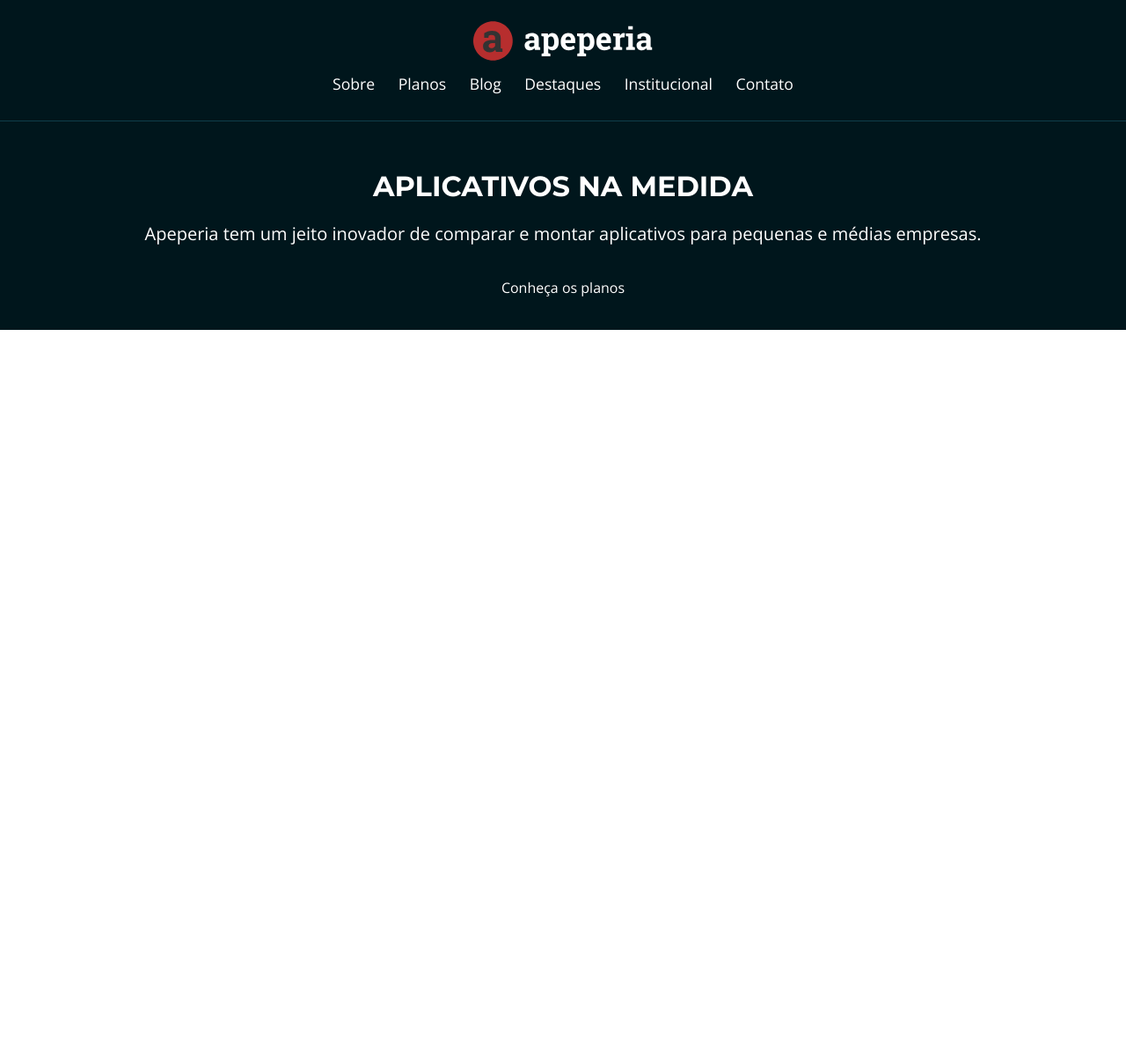
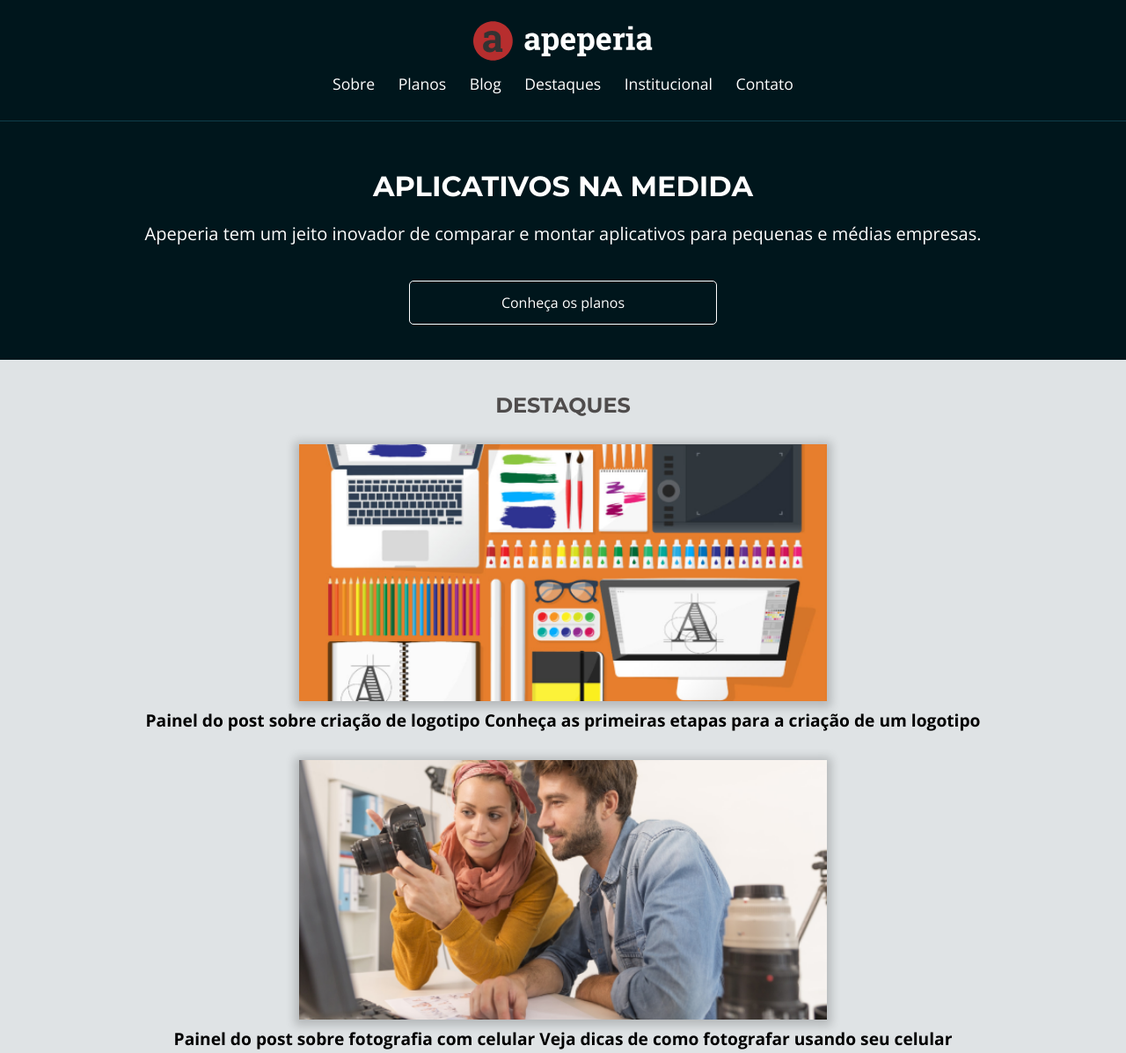
Before and after one commit to Eden-Daniel/Apeperia, a plain HTML site: page index.html in a window 1280 px wide. Shown: the top 1197 px of the page at 88% size. Before the commit the page ends 800 px from the top, so only its background shows below. Drawn offline with nearby package versions, Linux system fonts and the light colour scheme.

Commit message:
atualização e adição
foram criada as variáveis das cores a parte de destaque e sua estilização

```diff
--- a/css/base.css
+++ b/css/base.css
@@ -1,3 +1,41 @@
+:root {
+    --branco: #FFF;
+    --azul-claro: #DFE3E5;
+    --vermelho-forte: #B72E2E;
+    --cinza-escuro: #4F4C4C;
+    --cinza-claro: #F7F4F4;
+    --cinza-medio: #D9D9D9;
+
+    --fonte-link: #0084FF;
+    ---cinza: #666;
+    --borda-cabecalho-mobile: #103D4A;
+    --bg-rodape: #333;
+    --bg-chamada-mobile: #00161C;
+
+    --planos-cartao-start: #56CCF2;
+    --planos-cartao-ultra: #B04CD9;
+    --planos-cartao-mega: #E33B3B;
+
+    --montserrat: "Montserrat", sans-serif;
+}
+
+
 body {
     font-family: 'Open Sans', sans-serif;
 }
+
+.container {
+    padding-right: 6%;
+    padding-left: 6%;
+}
+
+.botao {
+    text-align: center;
+    display: block;
+    border: 1px solid var(--branco);
+    border-radius: 5px;
+    width: 100%;
+    max-width: 350px;
+    box-sizing: border-box;
+    padding: 1rem 2rem;
+}
--- a/css/cabecalho.css
+++ b/css/cabecalho.css
@@ -1,5 +1,5 @@
 .cabecalho {
-    color: #FFF;
+    color: var(--branco);
 
     width: 100%;
 
@@ -12,7 +12,7 @@
     padding-top: .75rem;
     padding-bottom: .75rem;
 
-    border-bottom: 1px solid #103D4A;
+    border-bottom: 1px solid var(--borda-cabecalho-mobile);
 
     position: absolute;
 }
--- a/css/chamada.css
+++ b/css/chamada.css
@@ -3,7 +3,7 @@
     flex-direction: column;
     align-items: center;
 
-    color: #FFF;
+    color: var(--branco);
     text-align: center;
 
     background-color: #00161C;
@@ -13,7 +13,7 @@
 }
 
 .chamada__titulo {
-    font-family: 'Montserrat', serif;
+    font-family: var(--montserrat);
     font-size: 2rem;
     font-weight: 700;
     text-transform: uppercase;
--- /dev/null
+++ b/css/destaques.css
@@ -0,0 +1,42 @@
+.destaques {
+    background: var(--azul-claro);
+    padding-top: 2.5rem;
+    padding-bottom: 2rem;
+}
+
+.destaques__titulo {
+    color: var(--cinza-escuro);
+    font-family: var(--montserrat);
+    font-size: 1.5rem;
+    font-weight: 700;
+    margin-bottom: 2rem;
+    text-align: center;
+    text-transform: uppercase;
+}
+
+.destaques__painel {
+    align-items: center;
+    display: flex;
+    flex-direction: column;
+    margin-bottom: 2rem;
+}
+
+.destaques__painel-imagem {
+    box-shadow: 0px 2px 10px 5px #00000030;
+    margin-bottom: .5rem;
+    max-width: 600px;
+    width: 100vw;
+}
+
+.destaques__painel-texto {
+    font-size: 1.2rem;
+    font-weight: 700;
+    line-height: normal;
+}
+
+.destaques__botao {
+    color: var(--vermelho-forte);
+    border-color: var(--vermelho-forte);
+    margin: 0 auto;
+
+}
--- a/index.html
+++ b/index.html
@@ -10,10 +10,11 @@
     <link rel="stylesheet" href="css/base.css">
     <link rel="stylesheet" href="css/cabecalho.css">
     <link rel="stylesheet" href="css/chamada.css">
+    <link rel="stylesheet" href="css/destaques.css">
 
 </head>
 <body>
-    <header class="cabecalho">
+    <header class="cabecalho container">
         <img src="img/logo-apeperia.svg" alt="Logo da Apeperia" class="cabecalho__logo">
         <nav class="cabecalho__navegacao">
             <ul>
@@ -26,11 +27,29 @@
             </ul>
         </nav>
     </header>
-    <section class="chamada">
+
+    <section class="chamada container">
         <h1 class="chamada__titulo">Aplicativos Na Medida</h1>
         <p class="chamada__texto">Apeperia tem um jeito inovador de comparar e montar aplicativos para pequenas e médias empresas.</p>
-        <a href="#" class="chamada__botao">Conheça os planos</a>
+        <a href="#" class="chamada__botao botao">Conheça os planos</a>
     </section>
+
+    <section class="destaques container">
+        <h2 class="destaques__titulo">Destaques</h2>
+
+        <a href="#">
+            <figure class="destaques__painel">
+                <img src="img/comecando-criar-logotipo.png" alt="Ferramentas de designer. Inlustração" class="destaques__painel-imagem">
+                <figcaption class="destaques__painel-texto">Painel do post sobre criação de logotipo Conheça as primeiras etapas para a criação de um logotipo</figcaption>
+            </figure>
+        </a>
+
+        <a href="#">
+            <figure class="destaques__painel">
+                <img src="img/dicas-fotografia.png" alt="Moça mostrando camera para rapaz" class="destaques__painel-imagem">
+                <figcaption class="destaques__painel-texto">Painel do post sobre fotografia com celular Veja dicas de como fotografar usando seu celular</figcaption>
+            </figure>
+        </a><a href="#" class="destaques__botao botao">Receber destaques por email</a></section>
 
 </body>
 </html>
```
